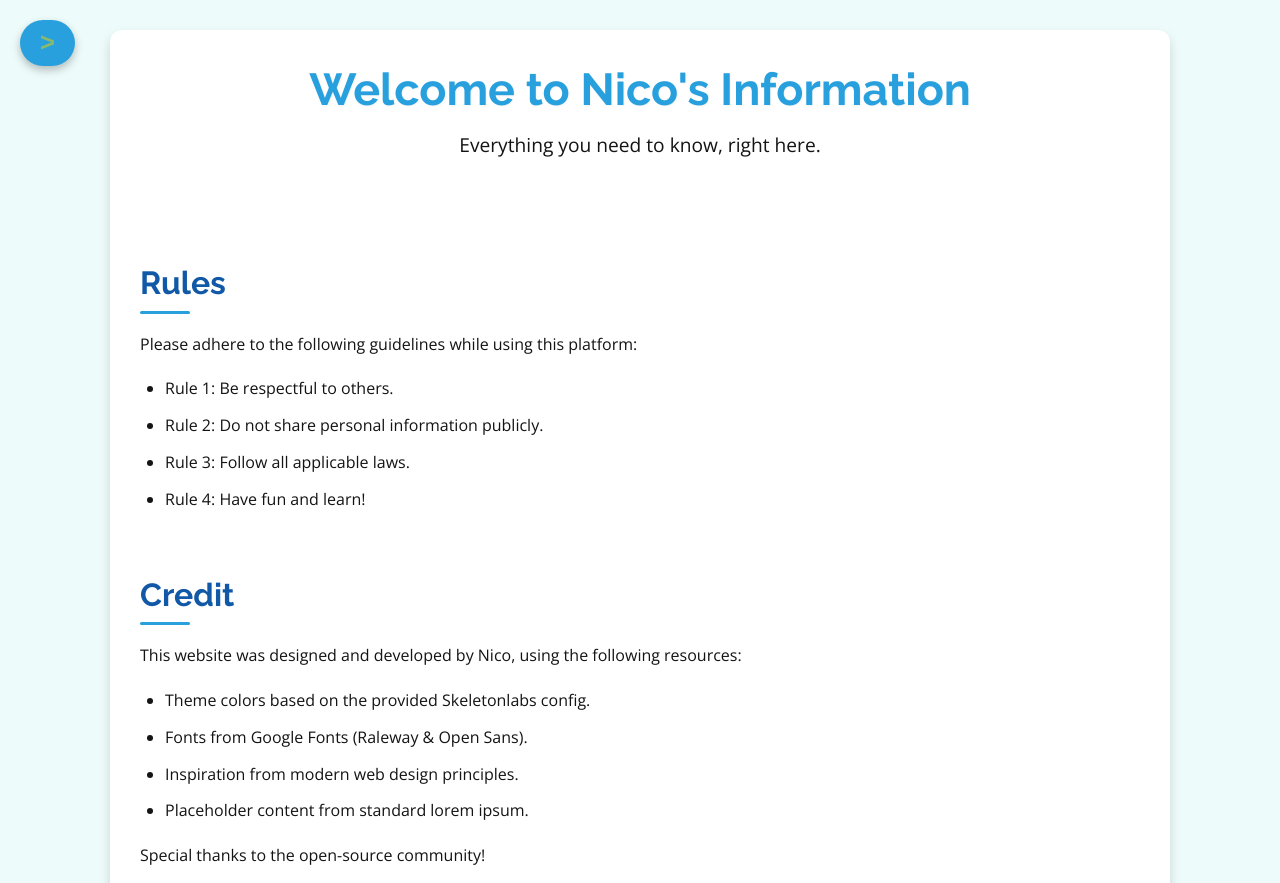
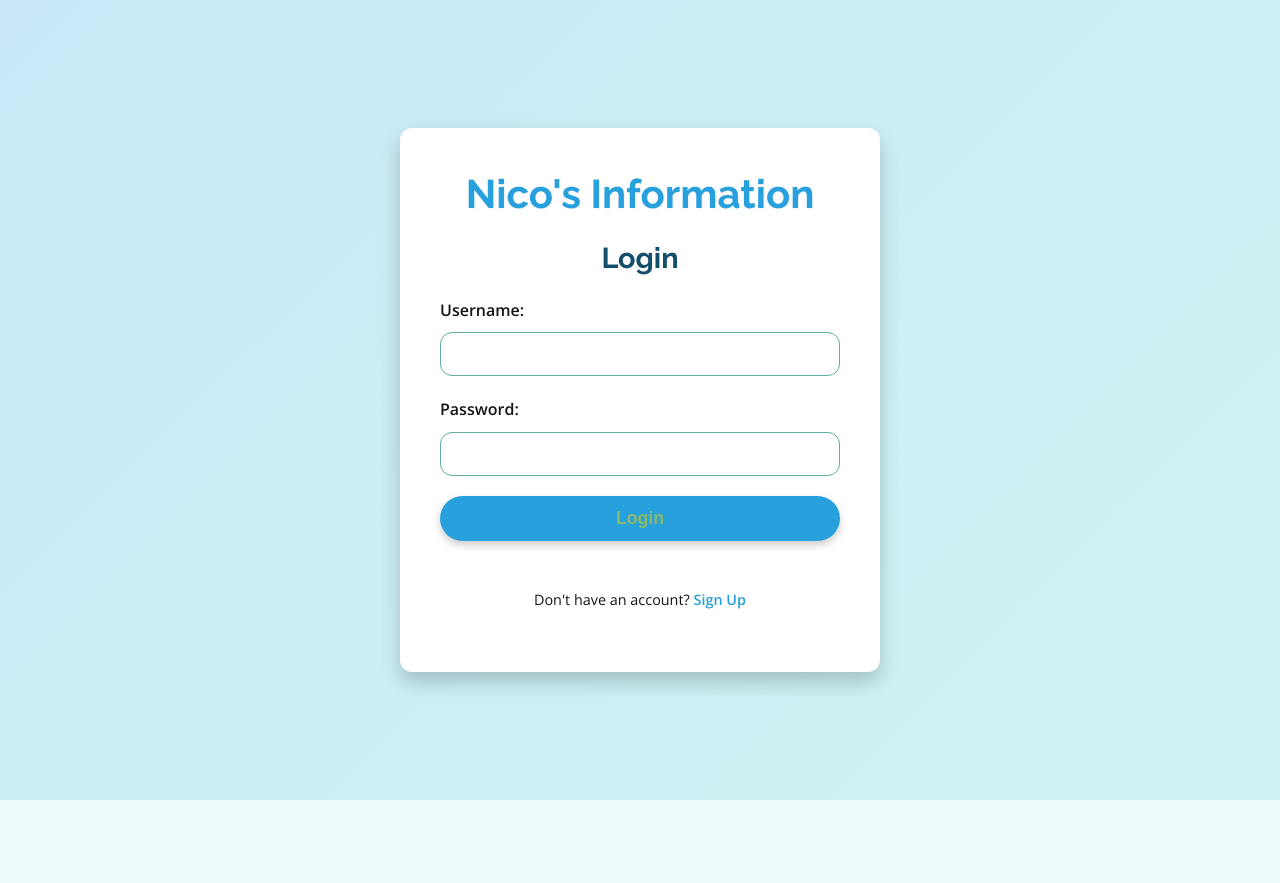
Before and after one commit to Masionz7074/Nico, a plain HTML site: page index.html in a window 1280 px wide. Shown: the top 883 px of the page. After the commit the page ends 800 px from the top, so only its background shows below. Drawn offline with nearby package versions, Linux system fonts and the light colour scheme.

Commit message:
Update index.html

```diff
--- a/index.html
+++ b/index.html
@@ -9,11 +9,55 @@
     <link rel="preconnect" href="https://fonts.gstatic.com" crossorigin>
     <link href="https://fonts.googleapis.com/css2?family=Open+Sans:ital,wght@0,300..800;1,300..800&family=Raleway:ital,wght@0,100..900;1,100..900&display=swap" rel="stylesheet">
 
-    <!-- Link to the main stylesheet (assuming it's in the same directory as index.html) -->
     <link rel="stylesheet" href="style.css">
 </head>
 <body>
 
+    <!-- Login/Signup Area (Initially Visible if not logged in) -->
+    <div id="authArea" class="auth-area">
+        <div class="auth-box">
+            <h1 class="auth-title">Nico's Information</h1>
+
+            <!-- Login Form -->
+            <form id="loginForm" class="auth-form">
+                <h2>Login</h2>
+                <div class="form-group">
+                    <label for="loginUsername">Username:</label>
+                    <input type="text" id="loginUsername" required>
+                </div>
+                <div class="form-group">
+                    <label for="loginPassword">Password:</label>
+                    <input type="password" id="loginPassword" required>
+                </div>
+                <button type="submit" class="auth-button">Login</button>
+                <div id="loginError" class="error-message"></div>
+                <p class="toggle-text">Don't have an account? <a href="#" id="showSignup">Sign Up</a></p>
+            </form>
+
+            <!-- Signup Form (Initially Hidden) -->
+            <form id="signupForm" class="auth-form" style="display: none;">
+                 <h2>Sign Up</h2>
+                <div class="form-group">
+                    <label for="signupUsername">Username:</label>
+                    <input type="text" id="signupUsername" required>
+                </div>
+                <div class="form-group">
+                    <label for="signupPassword">Password:</label>
+                    <input type="password" id="signupPassword" required>
+                </div>
+                 <div class="form-group">
+                    <label for="confirmPassword">Confirm Password:</label>
+                    <input type="password" id="confirmPassword" required>
+                </div>
+                <button type="submit" class="auth-button">Sign Up</button>
+                <div id="signupError" class="error-message"></div>
+                 <p class="toggle-text">Already have an account? <a href="#" id="showLogin">Login</a></p>
+            </form>
+        </div>
+    </div>
+
+    <!-- Main Website Content (Initially Hidden) -->
+    <div id="mainContent" class="main-content-wrapper">
         <div class="container">
             <!-- Sidebar Toggle Button -->
             <button id="sidebarToggle" class="sidebar-toggle" aria-label="Toggle Sidebar"> > </button>
@@ -32,9 +76,8 @@
                     <button id="musicToggle">Play</button>
                     <audio id="backgroundMusic" loop>
                         <!-- Replace 'path/to/your/music.mp3' with the actual path to your music file -->
-                    <!-- You can provide multiple sources for broader browser compatibility -->
                         <source src="path/to/your/music.mp3" type="audio/mpeg">
-                    <!-- Example for Ogg format: <source src="path/to/your/music.ogg" type="audio/ogg"> -->
+                         <source src="path/to/your/music.ogg" type="audio/ogg"> <!-- Example fallback -->
                         Your browser does not support the audio element.
                     </audio>
                 </div>
@@ -82,7 +125,6 @@
                     <p>Check back later for more options!</p>
                 </section>
 
-            <!-- You can add more sections here -->
                 <section id="about" class="info-section">
                     <h2>About Nico</h2>
                     <p>Lorem ipsum dolor sit amet, consectetur adipiscing elit. Sed do eiusmod tempor incididunt ut labore et dolore magna aliqua. Ut enim ad minim veniam, quis nostrud exercitation ullamco laboris nisi ut aliquip ex ea commodo consequat. Duis aute irure dolor in reprehenderit in voluptate velit esse cillum dolore eu fugiat nulla pariatur. Excepteur sint occaecat cupidatat non proident, sunt in culpa qui officia deserunt mollit anim id est laborum.</p>
@@ -95,8 +137,12 @@
 
             </main>
         </div>
+    </div>
+
 
     <!-- Link to the JavaScript files -->
+    <!-- Load logininfo.js first to handle auth before script.js and music.js -->
+    <script src="js/logininfo.js"></script>
     <script src="js/script.js"></script>
     <script src="js/music.js"></script>
 </body>
```
Lines whose indentation alone changed are shown as unchanged.
